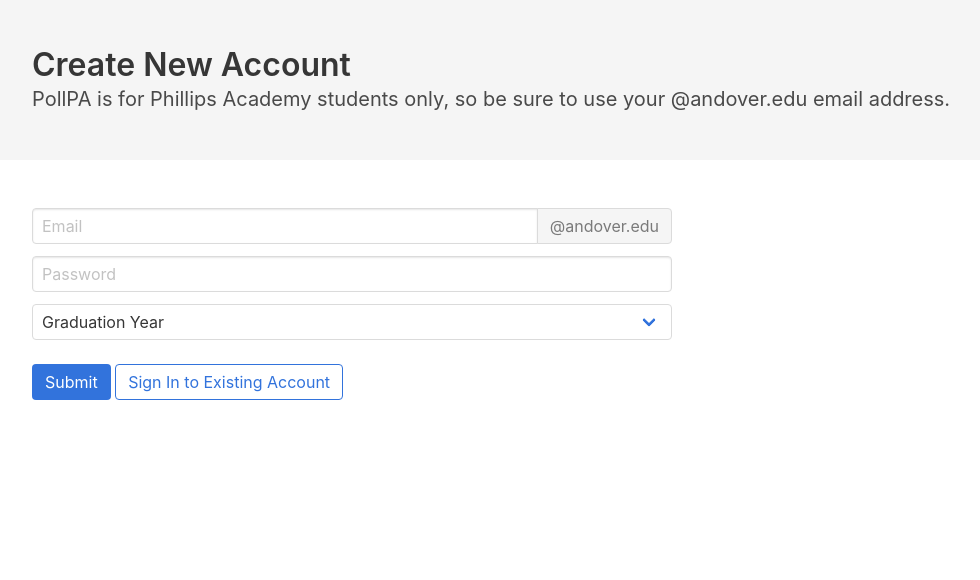
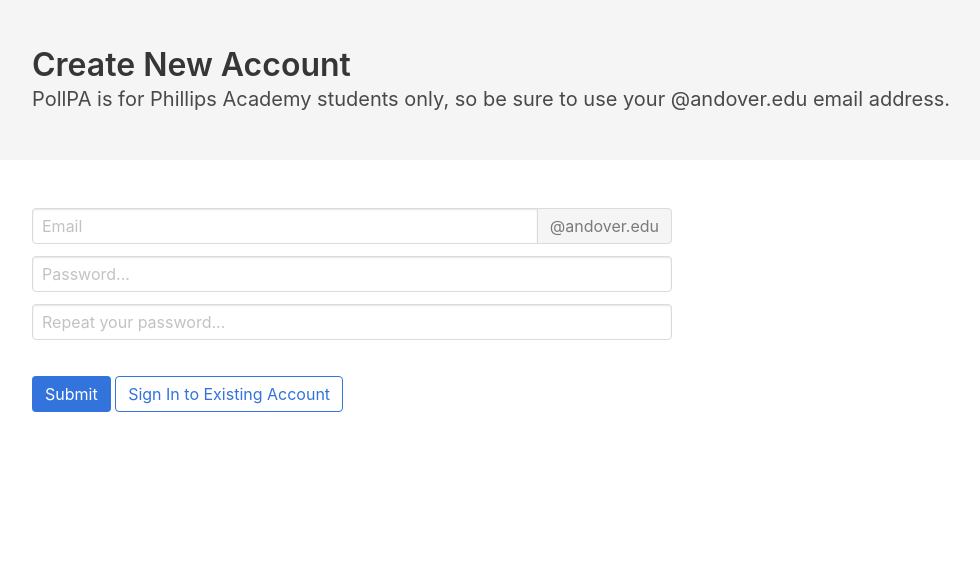
Before and after one commit to pollpa/PollPA, a Django app: page /register/ in a window 1280 px wide. Shown: the part 69-649 px from the top of the page, without its empty margins (32-1012 px from the left). Run offline with Django 3.2, Linux system fonts and the light colour scheme.

Commit message:
Add email authorization

```diff
--- a/pollpa/polls/admin.py
+++ b/pollpa/polls/admin.py
@@ -1,5 +1,5 @@
 from django.contrib import admin
-from .models import Poll, AuthToken, Profile, VoteFingerprint, Question, QuestionOption, Vote, VoteChoice, Suggestion
+from .models import Poll, AuthToken, Profile, VoteFingerprint, Question, QuestionOption, Vote, VoteChoice, Suggestion, AuthorizedEmail
 from .email import send_email
 
 # Register your models here.
@@ -11,6 +11,7 @@ admin.site.register(VoteFingerprint)
 admin.site.register(Vote)
 admin.site.register(VoteChoice)
 admin.site.register(Suggestion)
+admin.site.register(AuthorizedEmail)
 
 def announce_polls(modeladmin, request, queryset):
     for poll in queryset:
--- a/pollpa/polls/models.py
+++ b/pollpa/polls/models.py
@@ -121,6 +121,12 @@ class Suggestion(models.Model):
  to someone with full access to the database.
 """
 
+class AuthorizedEmail(models.Model):
+    email = models.TextField(unique=True)
+    grade = models.IntegerField()
+
+    def __str__(self):
+        return self.email
 
 class VoteFingerprint(models.Model):
     poll = models.ForeignKey(Poll, on_delete=models.CASCADE)
--- a/pollpa/polls/templates/polls/register.html
+++ b/pollpa/polls/templates/polls/register.html
@@ -33,18 +33,10 @@
     </p>
   </div>
   <div class="field">
-    <p class="control"><input class="input" type="password" name="password" placeholder="Password" /></p>
+    <p class="control"><input class="input" type="password" name="password" placeholder="Password..." /></p>
   </div>
-  <div class="control">
-    <div class="select is-fullwidth">
-      <select name="grade">
-        <option disabled selected>Graduation Year</option>
-        <option>2019</option>
-        <option>2020</option>
-        <option>2021</option>
-        <option>2022</option>
-      </select>
-    </div>
+  <div class="field">
+    <p class="control"><input class="input" type="password" name="verify-password" placeholder="Repeat your password..." /></p>
   </div>
   <br>
   <input class="button is-link light" type="submit" />
--- a/pollpa/polls/views.py
+++ b/pollpa/polls/views.py
@@ -5,7 +5,7 @@ from django.contrib.auth import authenticate, login, logout
 from django.contrib.auth.decorators import login_required
 from django.contrib.auth.models import User
 from datetime import datetime
-from .models import Poll, QuestionOption, VoteFingerprint, Vote, VoteChoice, Suggestion, AuthToken
+from .models import Poll, QuestionOption, VoteFingerprint, Vote, VoteChoice, Suggestion, AuthToken, AuthorizedEmail
 from .models import Profile
 from django.db.models import Count
 from .email import send_email
@@ -176,10 +176,12 @@ def register(request):
             if not username.endswith("@andover.edu"):
                 username = username + "@andover.edu"
             username = username.lower()
+            authorization = AuthorizedEmail.objects.get(email=username)
             password = request.POST.get('password', None)
-            grade = int(request.POST.get('grade', None))
-            if grade > 2022 or grade < 2019:
+            verify_password = request.POST.get('verify-password', None)
+            if password != verify_password:
                 raise Exception()
+            grade = authorization.grade
             user = User.objects.create_user(username, username, password)
             Profile.objects.create(user=user, grade=grade)
             send_email("Your PollPA account has been created!",
@@ -188,7 +190,7 @@ def register(request):
             return redirect("index")
         except Exception as e:
             print(e)
-            context["error"] = "Unable to create your account with the given information; please try again. Either your email is already registered, or you forgot to select a graduation year."
+            context["error"] = "Please try again. Either your email is already registered, your email is not a valid Phillips Academy email, or your passwords don't match."
     return render(request, 'polls/register.html', context)
 
 
```
Also changed, not shown: pollpa/db_test.sqlite3, pollpa/polls/migrations/0007_authorizedemail.py (added).
